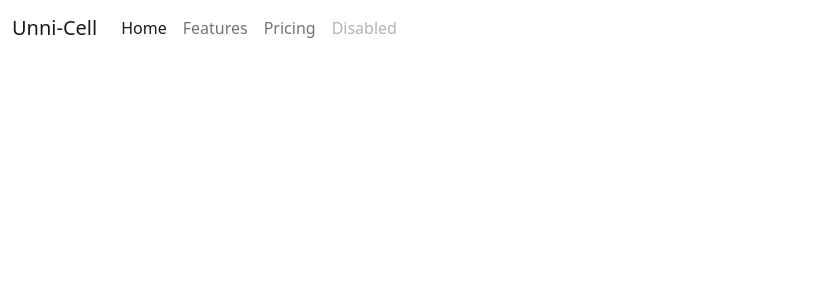
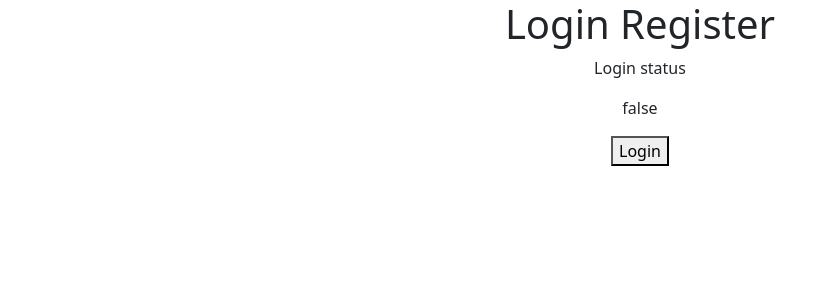
Before and after one commit to astaga99/unni-cell, a React (Create React App) app in the folder interface/: page / in a window 1280 px wide. Shown: the top 300 px of the page, without its empty margins (0-825 px from the left). Built offline with nearby package versions, Linux system fonts and the light colour scheme.

Commit message:
login lanjutan

```diff
--- a/interface/src/App.js
+++ b/interface/src/App.js
@@ -5,10 +5,21 @@ import './components'
 import { Navbar, Sidebar } from './components';
 
 function App() {
+  const [loginStatus, setloginStatus] = useState(false);
+
+  const loginHandler = () => {
+      setloginStatus(true)
+  }
+
   return (
     <>
       <div className="App">
-          <Navbar></Navbar>
+          <h1>Login Register</h1>
+
+          <p>Login status</p>
+          <p>{JSON.stringify(loginStatus)}</p>
+
+          <button onClick={() => loginHandler()}>Login</button>
       </div>
     </>
   );
```
